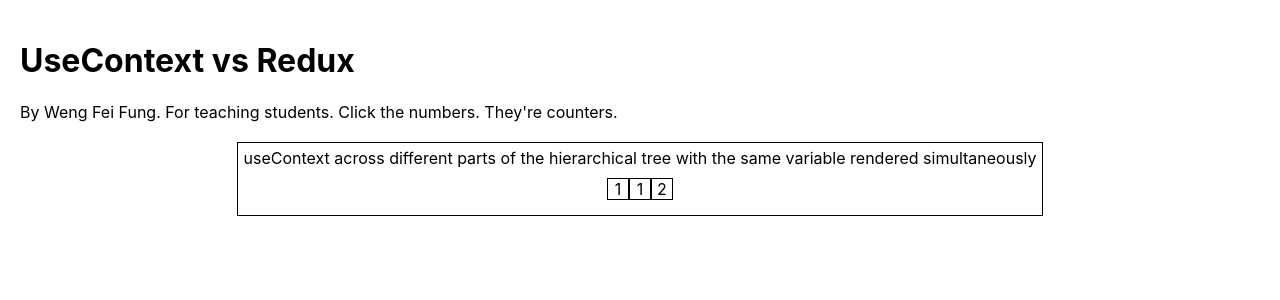
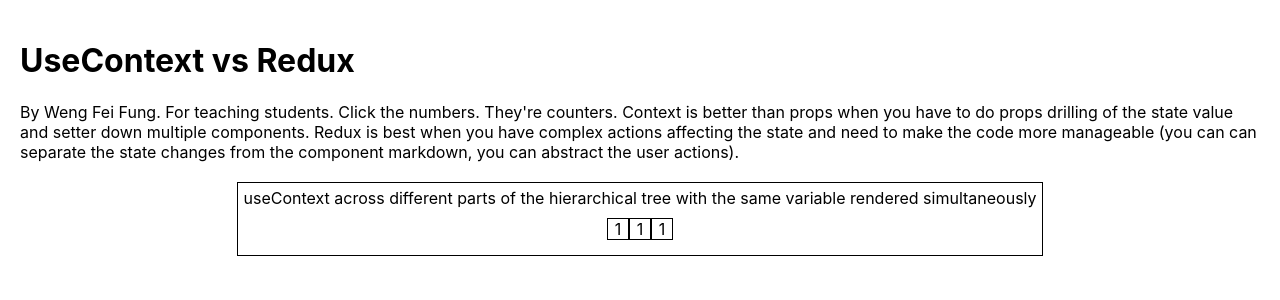
Before and after one commit to Siphon880gh/weng-teaches-react-states--context-reducers-redux, a React (Create React App) app: page / in a window 1280 px wide. Shown: the top 300 px of the page. Built offline with nearby package versions, Linux system fonts and the light colour scheme.

Commit message:
React Context working

```diff
--- a/src/App.js
+++ b/src/App.js
@@ -1,10 +1,10 @@
-import SandboxUseContext from "./sandboxUseContext/Parent"
+import {Parent as SandboxUseContext} from "./sandboxUseContext/Parent"
 
 function App() {
   return (
     <div style={{padding:"20px"}}>
       <h1>UseContext vs Redux</h1>
-      <p>By Weng Fei Fung. For teaching students. Click the numbers. They're counters.</p>
+      <p>By Weng Fei Fung. For teaching students. Click the numbers. They're counters. Context is better than props when you have to do props drilling of the state value and setter down multiple components. Redux is best when you have complex actions affecting the state and need to make the code more manageable (you can can separate the state changes from the component markdown, you can abstract the user actions).</p>
       <SandboxUseContext/>
     </div>
   );
--- a/src/sandboxUseContext/Child.js
+++ b/src/sandboxUseContext/Child.js
@@ -1,8 +1,19 @@
+// Import the hook you created to access React Context
+import {useCounter} from "./Parent";
+
 function Child() {
+  // Destructure the initial values from the Context Provider value. Make sure to call the hook, eg. useCounter().
+  const {count, setCount} = useCounter();
+
   return (
-    <div style={{display:"inline-block", border:"1px solid black", width:"20px", textAlign:"center"}}>
-      1
-    </div>
+    <section
+    style={{display:"inline-block", border:"1px solid black", width:"20px", textAlign:"center"}}
+    onClick={()=>{
+      setCount(count+1);
+    }}
+  >
+    {count}
+  </section>
   );
 }
 
--- a/src/sandboxUseContext/Parent.js
+++ b/src/sandboxUseContext/Parent.js
@@ -1,22 +1,34 @@
-import React, { createContext, useState, useContext } from 'react';
+import React, { createContext, useContext, useState } from 'react';
 import Child from "./Child"
 
-// Create a context
+// Create a context for React Context
+// It includes the Provider component that receives initial state and provides the context to descendents
 const CounterContext = createContext();
 
-function Parent() {
+// Export as a hook to use the context in a descendent component
+// Remember the idea of hooks is hooking in something external into the React rendering ecosystem and is prefixed "use"
+export const useCounter = () => useContext(CounterContext);
+
+export function Parent() {
+  const [count, setCount] = useState(1);
+
   return (
     <div style={{ margin:"20px auto", width:"fit-content", border:"1px solid black", padding:"5px"}}>
       <div style={{textAlign:"center"}}>useContext across different parts of the hierarchical tree with the same variable rendered simultaneously</div>
       <div style={{display:"flex", justifyContent:"center", margin:"10px"}}>
-        <Child></Child>
-        <Child></Child>
-        <section style={{display:"inline-block", border:"1px solid black", width:"20px", textAlign:"center"}}>
-          2
-        </section>
+        <CounterContext.Provider value={{count, setCount}}>
+          <Child></Child>
+          <Child></Child>
+          <section
+            style={{display:"inline-block", border:"1px solid black", width:"20px", textAlign:"center"}}
+            onClick={()=>{
+              setCount(count+1);
+            }}
+          >
+            {count}
+          </section>
+        </CounterContext.Provider>
       </div>
     </div>
   );
 }
-
-export default Parent;
```
